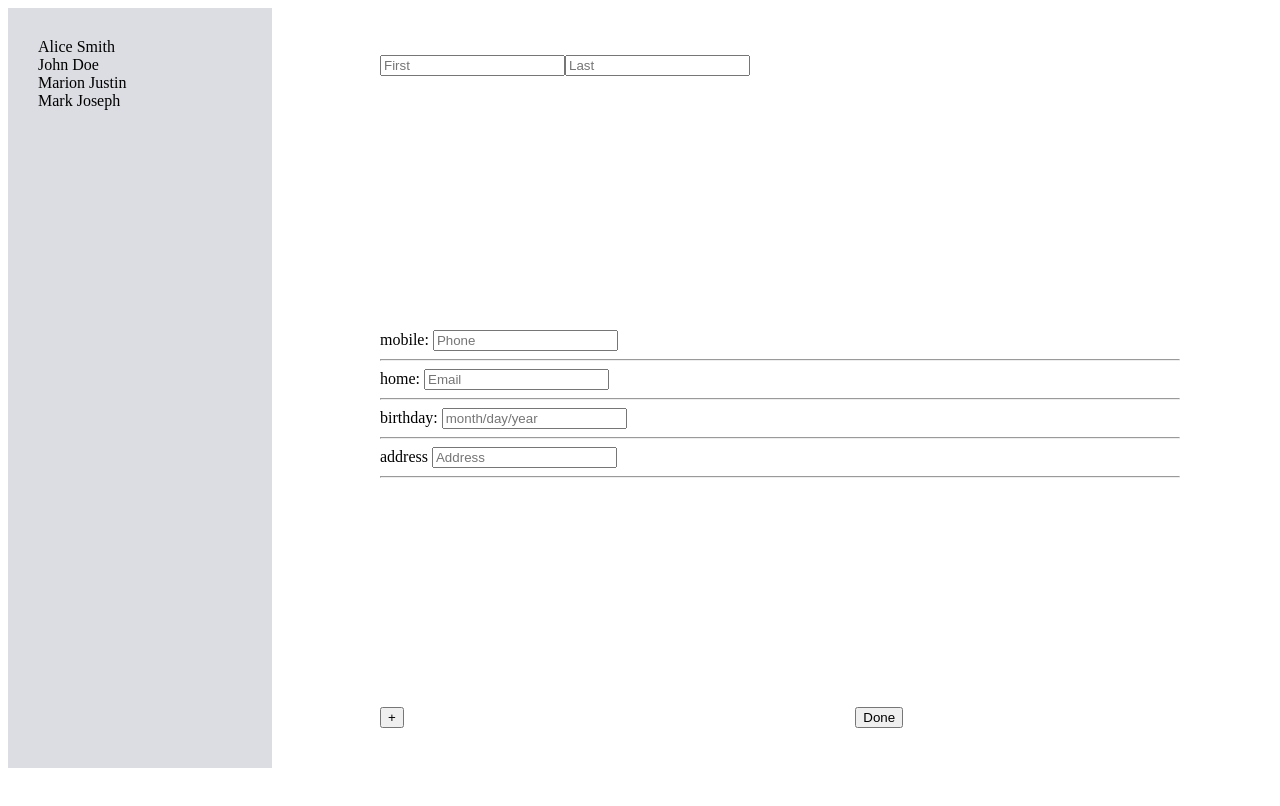
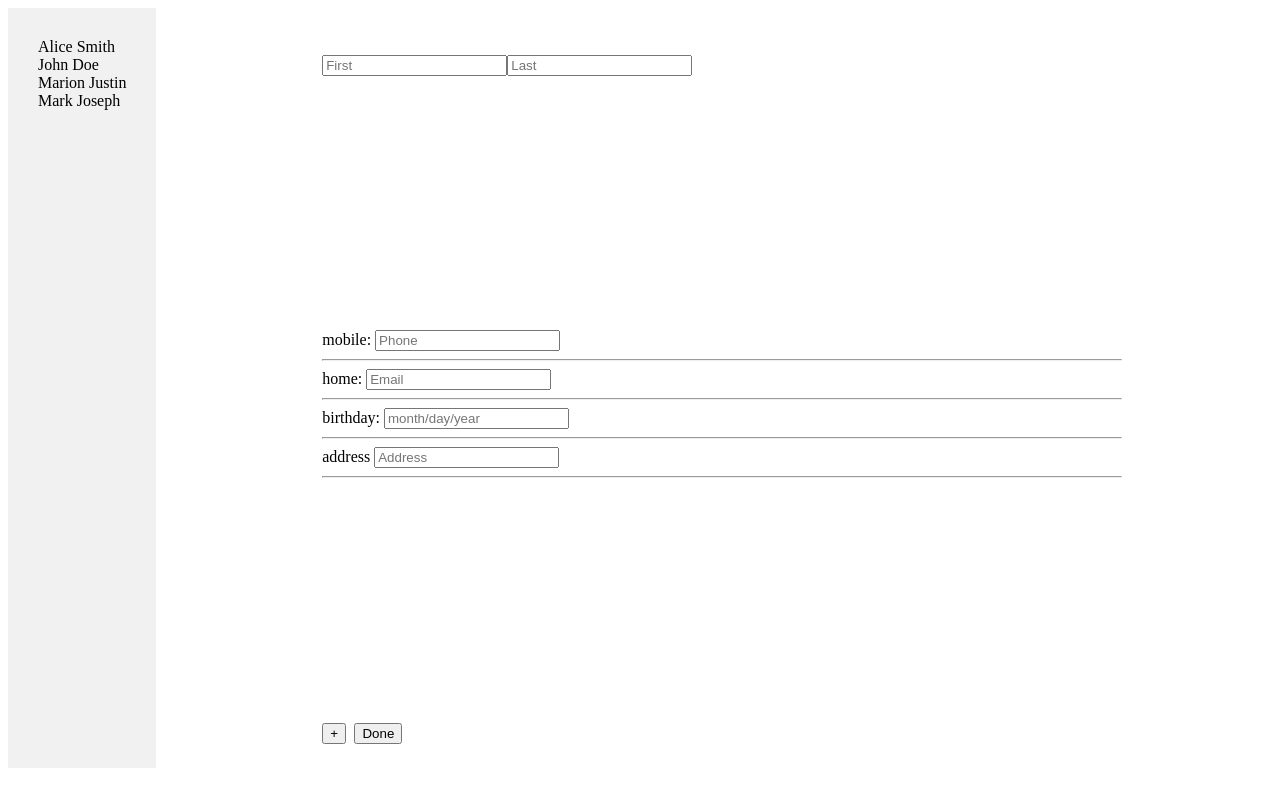
Before and after one commit to andkhong/contacts, a React app: page /add in a window 1280 px wide. Built offline with nearby package versions, Linux system fonts and the light colour scheme.

Commit message:
cleaned style on footer

```diff
--- a/src/index.css
+++ b/src/index.css
@@ -12,10 +12,10 @@ li {
 }
 
 .left {
-  background-color: #DCDDE2;
+  background-color: #F1F1F1;
   position: relative;
   height: 95vh;
-  width: 33vh;
+  /*width: 33%;*/
 }
 
 .list {
@@ -66,22 +66,19 @@ li {
 /*Footer Section*/
 
 .footer {
-  margin: auto;
   display: flex;
-  position: absolute;
-  bottom: 10%;
+  position: fixed;
+  width: 66%;
+  bottom: 7%;
 }
 
 .addBtn {
-  position: relative;
 }
 
 .edtBtn {
-  position: absolute;
-  margin-left: 600%;
+  margin-left: 75%;
 }
 
 .dltBtn {
-  position: relative;
-  margin-left: 630%;
+  margin-left: 1%;
 }
```
